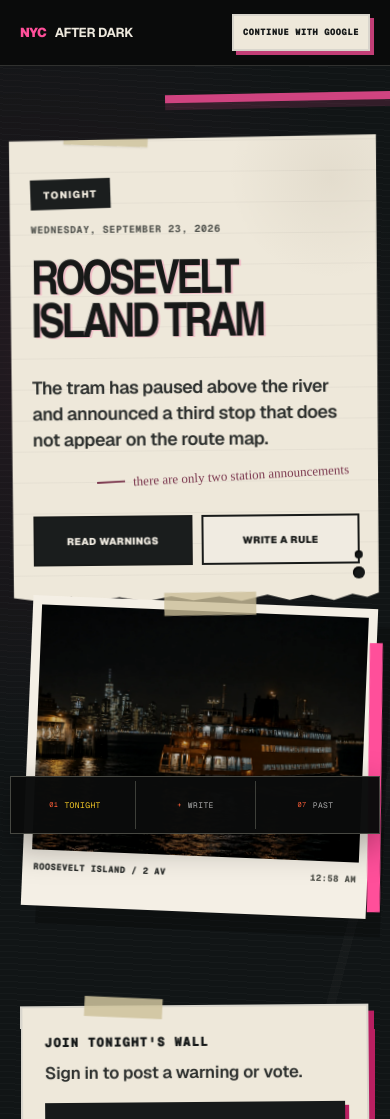
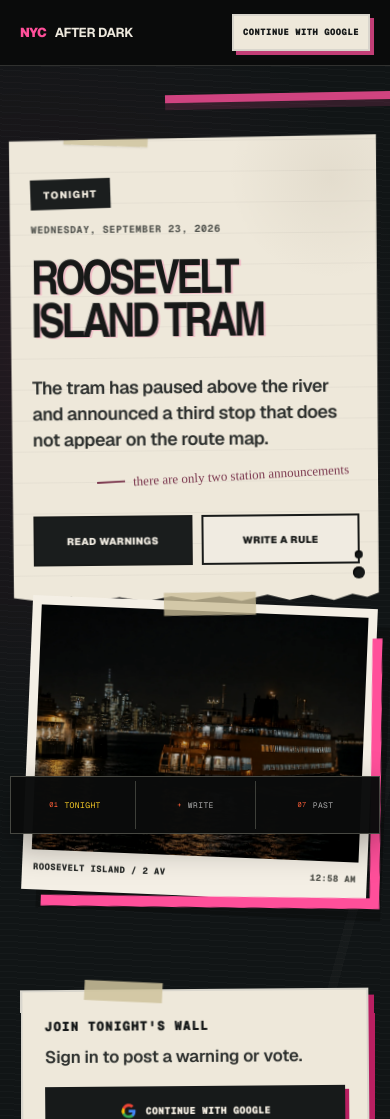
Before and after one commit to Acadia2049/coms6998, a Next.js app: page / in a window 390 px wide. Shown: the top 1119 px of the page. Built offline with nearby package versions, Linux system fonts and the light colour scheme; no server answers; the database is empty; a web font is replaced by a local one.

Commit message:
fix: simplify profile photo controls

```diff
--- a/app/components/ProfilePhotoUpload.tsx
+++ b/app/components/ProfilePhotoUpload.tsx
@@ -25,7 +25,6 @@ export default function ProfilePhotoUpload({
 
     const [photoUrl, setPhotoUrl] = useState(initialPhotoUrl ?? "");
     const [errorMessage, setErrorMessage] = useState("");
-    const [successMessage, setSuccessMessage] = useState("");
     const [isUploading, setIsUploading] = useState(false);
 
     async function handleFileChange(
@@ -43,19 +42,16 @@ export default function ProfilePhotoUpload({
 
         if (!file.type.startsWith("image/")) {
             setErrorMessage("Please choose an image file.");
-            setSuccessMessage("");
             return;
         }
 
         if (file.size > MAX_FILE_SIZE_BYTES) {
             setErrorMessage("Image must be smaller than 5 MB.");
-            setSuccessMessage("");
             return;
         }
 
         setIsUploading(true);
         setErrorMessage("");
-        setSuccessMessage("");
 
         const supabase = createClient();
 
@@ -105,7 +101,6 @@ export default function ProfilePhotoUpload({
         }
 
         setPhotoUrl(newPhotoUrl);
-        setSuccessMessage("Profile photo updated.");
         setIsUploading(false);
 
         router.refresh();
@@ -149,9 +144,6 @@ export default function ProfilePhotoUpload({
                     <p className="profile-error">{errorMessage}</p>
                 )}
 
-                {successMessage && (
-                    <p className="profile-success">{successMessage}</p>
-                )}
             </div>
         </section>
     );
--- a/app/night.css
+++ b/app/night.css
@@ -2827,7 +2827,15 @@ body { background: var(--paper); color: var(--ink); }
   transform: rotate(2.15deg);
 }
 
-.profile-photo-wrap::before { position: absolute; z-index: -1; inset: 24px -14px -13px 20px; background: var(--wall-pink); content: ""; transform: rotate(-1.5deg); }
+.profile-photo-wrap::before {
+  position: absolute;
+  z-index: -1;
+  inset: 24px -14px -13px 20px;
+  background: var(--wall-pink);
+  clip-path: polygon(calc(100% - 14px) 0, 100% 0, 100% 100%, 0 100%, 0 calc(100% - 13px), calc(100% - 14px) calc(100% - 13px));
+  content: "";
+  transform: rotate(-1.5deg);
+}
 .profile-photo-wrap::after { position: absolute; top: -10px; left: 37%; width: 86px; height: 21px; background: rgba(207, 195, 157, .82); content: ""; transform: rotate(-4deg); }
 .profile-wall-site .profile-photo-section { max-width: none; margin: 0; padding: 0; border: 0; background: transparent; }
 .profile-wall-site .profile-avatar { width: 100%; height: auto; aspect-ratio: 1 / 1; margin: 0; border: 0; border-radius: 0; background: #171918; object-fit: cover; filter: saturate(.78) contrast(1.05); }
@@ -2970,7 +2978,7 @@ body { background: var(--paper); color: var(--ink); }
 /* ---------- Final wall, writing desk, and profile refinements ---------- */
 
 .living-wall-site .wall-photo {
-  padding-bottom: 38px;
+  padding-bottom: 18px;
 }
 
 .living-wall-site .wall-photo figcaption {
@@ -3005,9 +3013,10 @@ body { background: var(--paper); color: var(--ink); }
 .living-wall-site .wall-photo::before {
   top: 34px;
   right: -18px;
-  bottom: 8px;
-  left: auto;
-  width: 20px;
+  bottom: -15px;
+  left: 24px;
+  width: auto;
+  clip-path: polygon(calc(100% - 18px) 0, 100% 0, 100% 100%, 0 100%, 0 calc(100% - 15px), calc(100% - 18px) calc(100% - 15px));
 }
 
 .living-wall-site .rule-notice:first-child .rule-notice-header > span:first-child {
@@ -3135,16 +3144,21 @@ body { background: var(--paper); color: var(--ink); }
 
 .profile-wall-site .profile-photo-button {
   border-color: #171918;
-  background: #171918;
-  box-shadow: 4px 4px 0 var(--wall-pink);
-  color: #f4efe5;
+  background: #eee8da;
+  box-shadow: 4px 4px 0 rgba(23, 25, 24, .28);
+  color: #171918;
   transition: background 140ms ease, color 140ms ease, box-shadow 140ms ease, transform 140ms ease;
 }
 
 .profile-wall-site .profile-photo-button:hover {
-  background: var(--wall-pink);
+  background: #fffaf0;
   box-shadow: 4px 4px 0 #171918;
   color: #171918;
+}
+
+.profile-wall-site .profile-photo-button:focus-visible {
+  outline: 3px solid var(--wall-pink-deep);
+  outline-offset: 3px;
 }
 
 .profile-wall-site .profile-photo-feedback {
@@ -3158,8 +3172,14 @@ body { background: var(--paper); color: var(--ink); }
 }
 
 @media (max-width: 680px) {
-  .living-wall-site .wall-photo { padding-bottom: 32px; }
-  .living-wall-site .wall-photo::before { right: -10px; bottom: 7px; width: 13px; }
+  .living-wall-site .wall-photo { padding-bottom: 16px; }
+  .living-wall-site .wall-photo::before {
+    right: -10px;
+    bottom: -11px;
+    left: 16px;
+    width: auto;
+    clip-path: polygon(calc(100% - 10px) 0, 100% 0, 100% 100%, 0 100%, 0 calc(100% - 11px), calc(100% - 10px) calc(100% - 11px));
+  }
   .living-wall-site .wall-photo figcaption { gap: 8px; }
   .living-wall-site .wall-photo figcaption span:first-child { font-size: 9px; }
   .living-wall-site .wall-photo figcaption span:last-child { font-size: 9px; }
```
